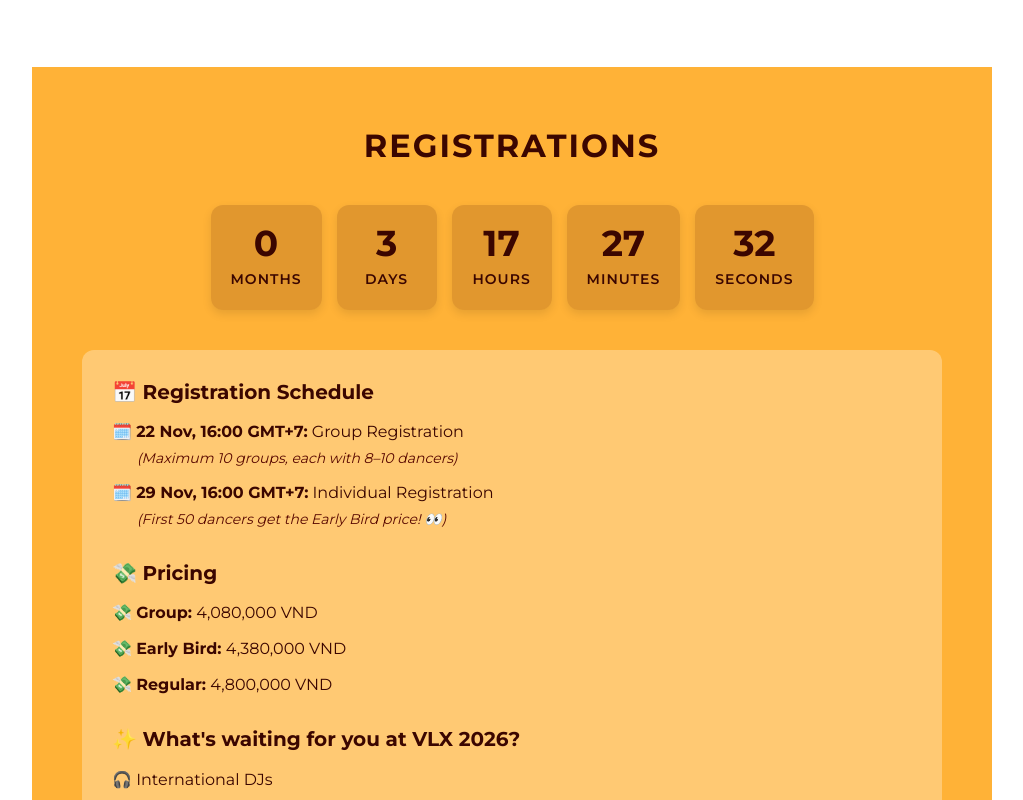
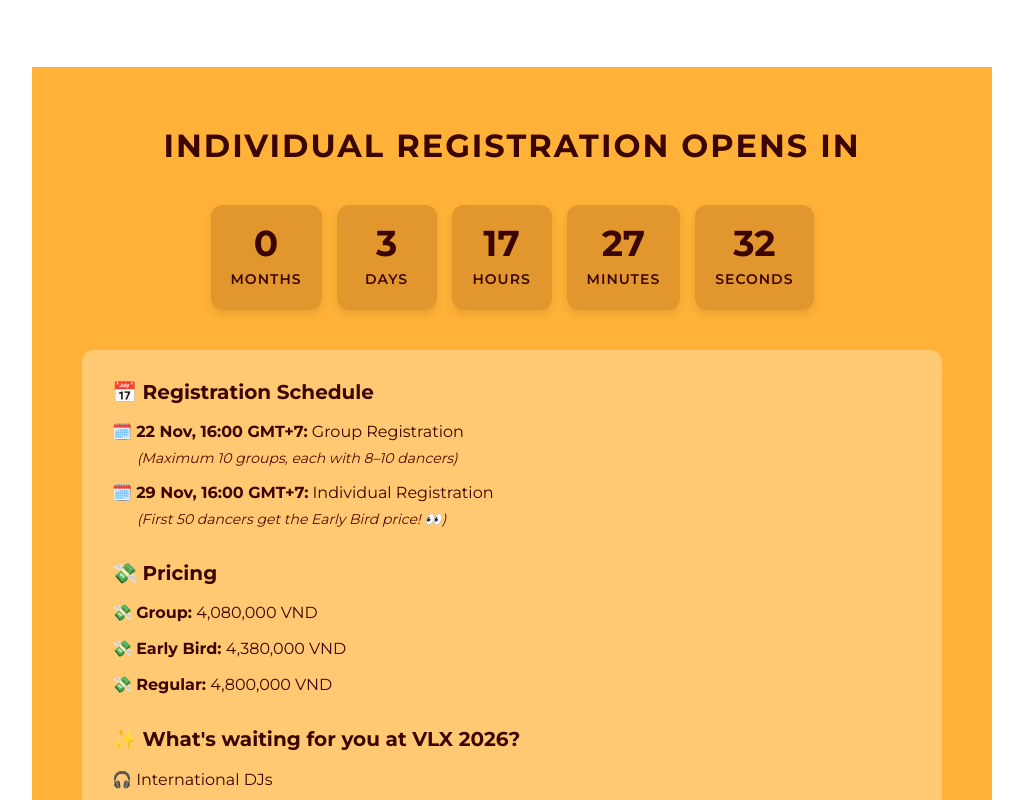
Before and after one commit to MsQdeB/the-vlx2026, an Angular app: page / in a window 1280 px wide. Shown: the part 3620-4420 px from the top of the page, without its empty margins (128-1151 px from the left). Built offline with nearby package versions, Linux system fonts and the light colour scheme.

Commit message:
fix text accommodation, registration

```diff
--- a/src/app/feature/accommodation/accommodation.html
+++ b/src/app/feature/accommodation/accommodation.html
@@ -44,7 +44,7 @@
     <h3 class="accommodation-subtitle">Other Accommodation Options</h3>
 
     <p class="accommodation-text">
-      If Palm Garden Resort isn't your pick, we've also curated a list of accommodation options near
+      If Palm Garden Resort isn’t your pick, we’ve also curated a list of accommodation options near
       our main venue to help you plan your VLX weekend.
     </p>
 
--- a/src/app/feature/registrations/registrations.html
+++ b/src/app/feature/registrations/registrations.html
@@ -1,6 +1,6 @@
 <div class="registrations-container" id="registrations">
   <div class="registrations-content">
-    <h3 class="registrations-title">REGISTRATIONS</h3>
+    <h3 class="registrations-title">INDIVIDUAL REGISTRATION OPENS IN</h3>
 
     <!-- Countdown Timer -->
     @if (showCountdown) {
```
